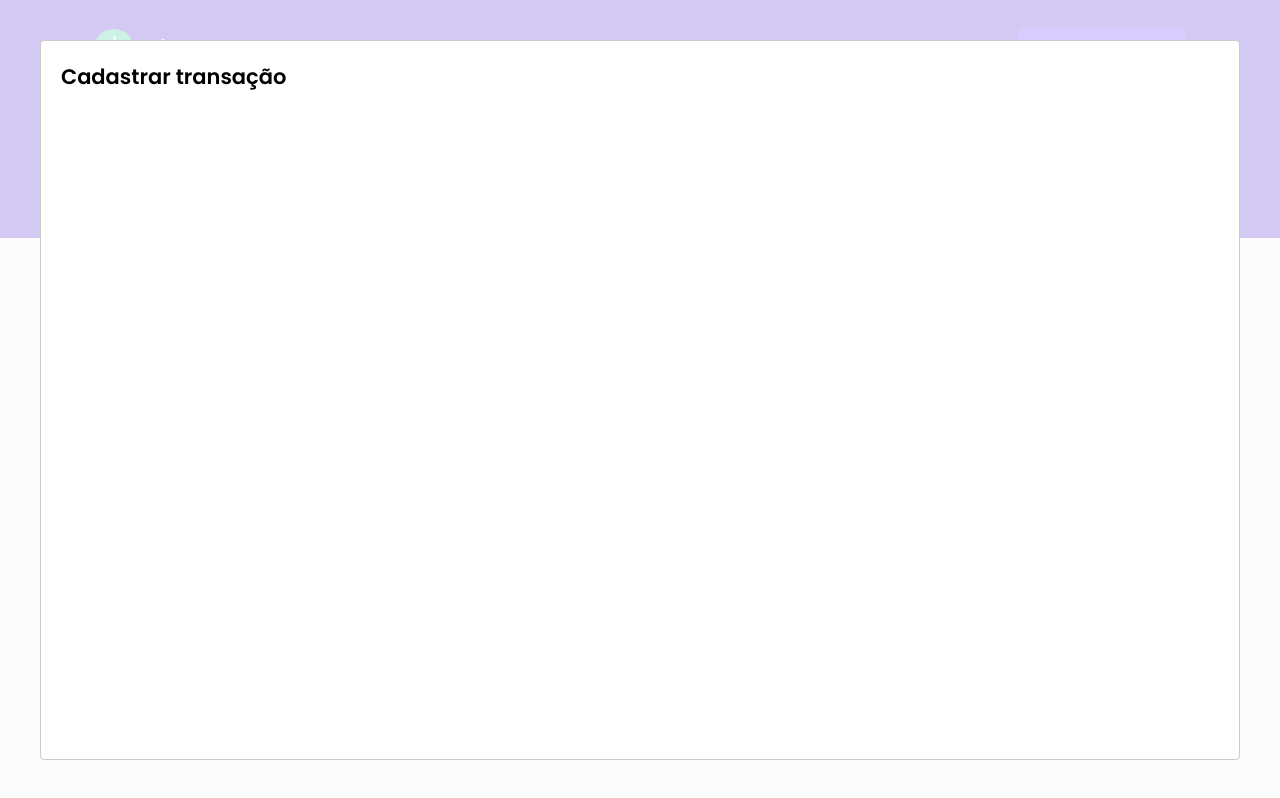
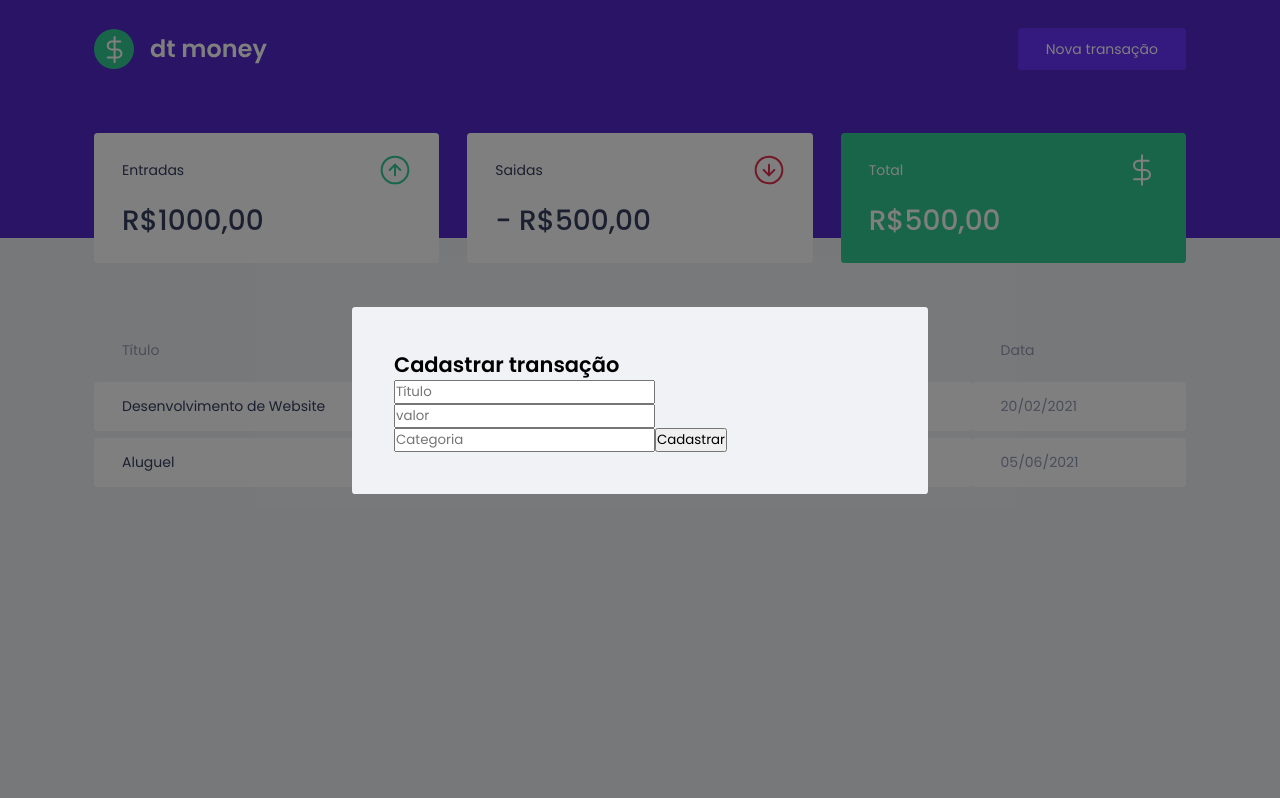
Before and after one commit to Rennan-sbarros/dtmoney, a React (Create React App) app: page / in a window 1280 px wide. Both pictures are taken after a click on the button "Nova transação". Built offline with nearby package versions, Linux system fonts and the light colour scheme; no server answers; what miragejs would draw is missing.

Commit message:
form html structure

```diff
--- a/src/components/NewTransactionModal/index.tsx
+++ b/src/components/NewTransactionModal/index.tsx
@@ -1,4 +1,5 @@
 import Modal from 'react-modal';
+import { Container } from './styles';
 
 interface NewTransactionModalProps {
     isOpen: boolean;
@@ -10,8 +11,30 @@
         <Modal
             isOpen={isOpen}
             onRequestClose={onRequestClose}
+            overlayClassName="react-modal-overlay"
+            className="react-modal-content"
         >
-            <h2>Cadastrar transação</h2>
+            <Container>
+                <h2>Cadastrar transação</h2>
+
+                <input
+                    placeholder="Título"
+                />
+
+                <input
+                    type="number"
+                    placeholder="valor"
+                />
+
+                <input
+                    placeholder="Categoria"
+                />
+
+                <button type="submit">
+                    Cadastrar
+                </button>
+            </Container>
+
         </Modal>
     );
 }
--- a/src/components/NewTransactionModal/styles.ts
+++ b/src/components/NewTransactionModal/styles.ts
@@ -1,5 +1,5 @@
 import styled from "styled-components";
 
-export const Container = styled.div`
-    background: var(--blue);
+export const Container = styled.form`
+
 `;
--- a/src/styles/global.ts
+++ b/src/styles/global.ts
@@ -55,4 +55,27 @@
         opacity: 0.6;
         cursor: not-allowed; // Placa de não permitido
     }
+
+    .react-modal-overlay {
+        background: rgba(0, 0, 0, 0.5);
+
+        position: fixed;
+        top: 0;
+        bottom: 0;
+        right: 0;
+        left: 0;
+
+        display: flex;
+        align-items: center;
+        justify-content: center;
+    }
+
+    .react-modal-content {
+        width: 100%;
+        max-width: 576px;
+        background: var(--background);
+        padding: 3rem;
+        position: relative;
+        border-radius: 0.24rem;
+    }
 `
```
